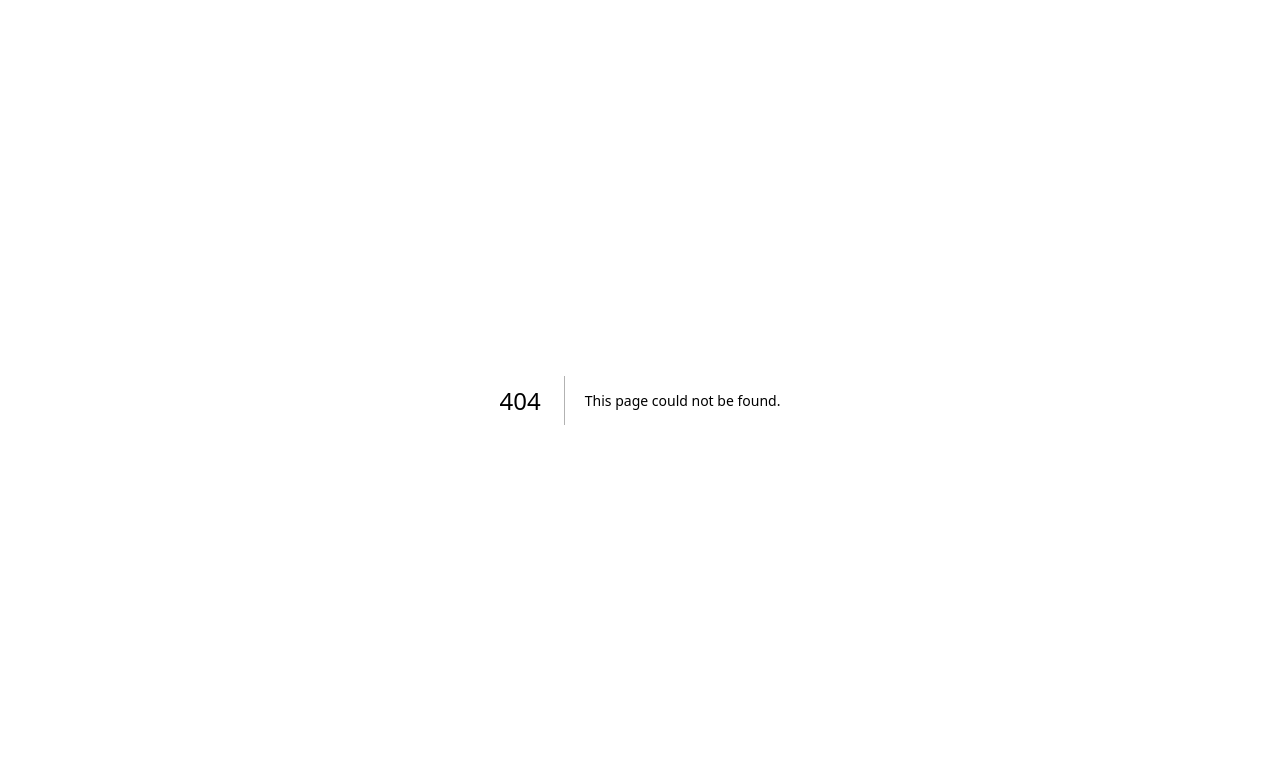
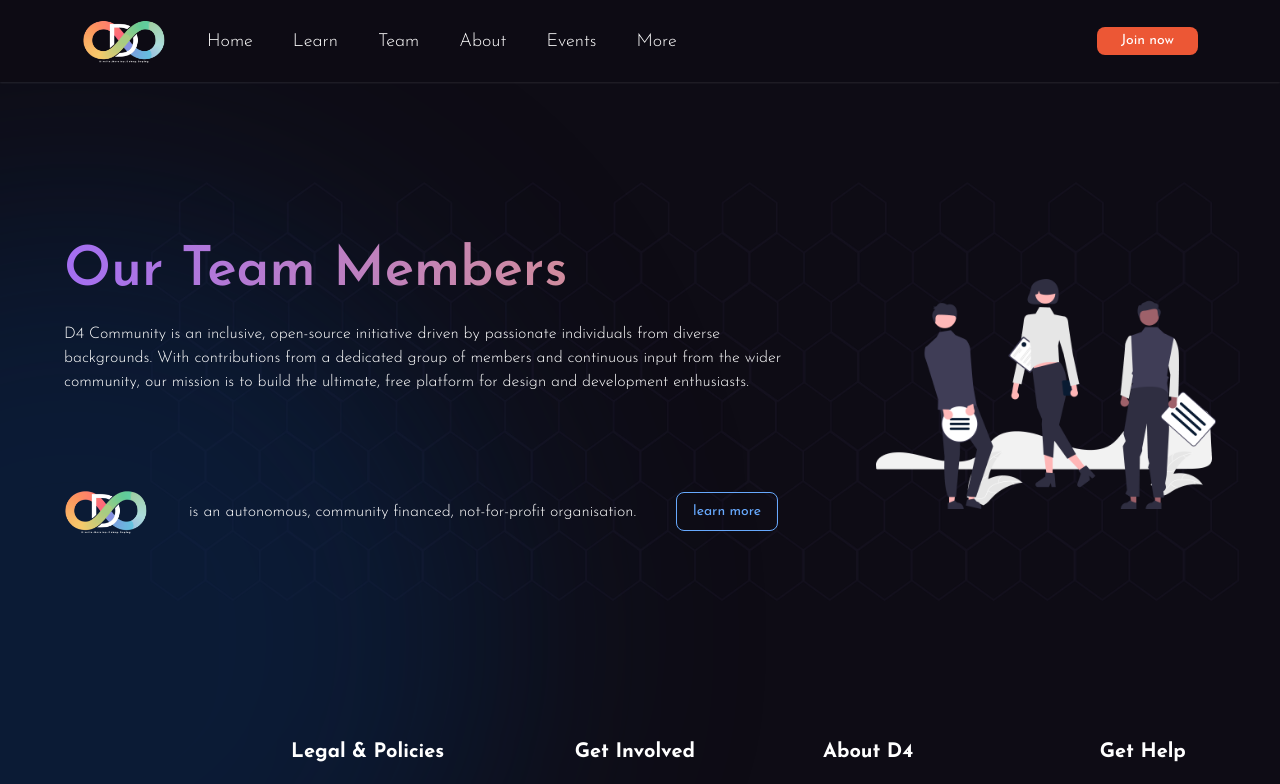
Before and after one commit to D4Community/D4-new-website, a Next.js app: page /team in a window 1280 px wide. Before the commit this address had no page. Shown: the top 784 px of the page. Built offline with nearby package versions, Linux system fonts and the light colour scheme.

Commit message:
added hero section of event and about page and team page

```diff
--- a/app/(pages)/about/page.tsx
+++ b/app/(pages)/about/page.tsx
@@ -1,12 +1,14 @@
 import Background from "@/app/components/Background";
 import Footer from "@/app/components/Footer";
 import HeroSection from "@/app/components/HeroSection";
+
+import aboutImg from "@/app/assets/images/abouthero.png"
 
 export default function AboutPAge() {
     return (
         <div className="relative overflow-hidden text-white">
             <div className="container z-10 relative">
-                <AboutSection />
+                <AboutHeroSection />
             </div>
             <Footer />
             <Background />
@@ -14,10 +16,16 @@ export default function AboutPAge() {
     )
 }
 
-function AboutSection () {
+function AboutHeroSection () {
     return (
         <div>
-            <HeroSection />
+            <HeroSection
+                title={"About D4 Community"}
+                img={aboutImg}
+                description={"An open-source, student-driven organization committed to nurturing community growth."}
+                description2={"Our mission is to inspire and facilitate communication and collaboration among members of the tech community, share best practices, and promote technical expertise."}
+                description3={"We are dedicated to creating an inclusive environment that welcomes individuals of all skill levels, from absolute beginners to seasoned experts."}
+            />
         </div>
     )
 }
--- /dev/null
+++ b/app/(pages)/events/page.tsx
@@ -0,0 +1,30 @@
+import Background from "@/app/components/Background";
+import Footer from "@/app/components/Footer";
+import HeroSection from "@/app/components/HeroSection";
+
+import eventImg from "@/app/assets/images/eventsHeroImg.png"
+
+
+export default function EventPage() {
+    return (
+        <div className="relative overflow-hidden text-white">
+            <div className="container z-10 relative">
+                <EventHeroSection />
+            </div>
+            <Footer />
+            <Background />
+        </div>
+    )
+}
+
+function EventHeroSection () {
+    return (
+        <div>
+            <HeroSection
+                title={"All Events"}
+                img={eventImg}
+                description={"Step into a world where creativity meets technology. Our events brings together designers, developers, and tech enthusiasts to collaborate, learn, and innovate. Don't miss out on this unique opportunity to connect with industry leaders, showcase your skills, and drive the future of design and development!"}
+            />
+        </div>
+    )
+}
--- /dev/null
+++ b/app/(pages)/team/page.tsx
@@ -0,0 +1,30 @@
+import Background from "@/app/components/Background";
+import Footer from "@/app/components/Footer";
+import HeroSection from "@/app/components/HeroSection";
+
+import teamImg from "@/app/assets/images/teamHeroImg.png"
+
+
+export default function TeamPage() {
+    return (
+        <div className="relative overflow-hidden text-white">
+            <div className="container z-10 relative">
+                <TeamHeroSection />
+            </div>
+            <Footer />
+            <Background />
+        </div>
+    )
+}
+
+function TeamHeroSection () {
+    return (
+        <div>
+            <HeroSection
+                title={"Our Team Members"}
+                img={teamImg}
+                description={"D4 Community is an inclusive, open-source initiative driven by passionate individuals from diverse backgrounds. With contributions from a dedicated group of members and continuous input from the wider community, our mission is to build the ultimate, free platform for design and development enthusiasts."}
+            />
+        </div>
+    )
+}
--- a/app/components/Footer.tsx
+++ b/app/components/Footer.tsx
@@ -18,9 +18,28 @@ export default function Footer() {
                         link3={"Cookie Policy"}
                         link4={"Code of Conduct"}
                         link5={"Accessibility Statement"} />
-                    <FooterLinks heading={"Get Involved"} link={"hello"} />
-                    <FooterLinks heading={"About D4"} link={"hello"} />
-                    <FooterLinks heading={"Get Help"} link={"hello"} />
+
+                    <FooterLinks
+                        heading={"Get Involved"}
+                        link1={"D4 Insider"}
+                        link2={"Contribute"}
+                        link3={"Mentor"}
+                        link4={"Donate"} />
+
+                    <FooterLinks
+                        heading={"About D4"}
+                        link1={"About D4 Community"}
+                        link2={"Our Team"}
+                        link3={"Contribute"}
+                        link4={"Partners"}
+                        link5={"Individual Support"} />
+
+                    <FooterLinks
+                        heading={"Get Help"}
+                        link1={"Getting Started"}
+                        link2={"D4's Docs"}
+                        link3={"FAQs"} />
+
                 </div>
             </footer>
             <div className="bg-[#091B32]">
@@ -33,12 +52,12 @@ export default function Footer() {
     )
 }
 
-function FooterLinks({ heading, link1, link2, link3, link4, link5}: any) {
+function FooterLinks({ heading, link1, link2, link3, link4, link5 }: any) {
     return (
         <nav>
             <div>
-                <h2 className="font-bold text-[20px] pb-3">{heading}</h2>
-                <div className="font-light flex flex-col">
+                <h2 className="font-bold text-[20px] pb-4">{heading}</h2>
+                <div className="font-light flex flex-col text-[16px] gap-2">
                     <a>{link1}</a>
                     <a>{link2}</a>
                     <a>{link3}</a>
--- a/app/components/HeroSection.tsx
+++ b/app/components/HeroSection.tsx
@@ -1,16 +1,33 @@
 import Image from "next/image";
-import aboutImg from "../assets/images/abouthero.png"
 
-export default function HeroSection() {
+import { BlueButton } from "./Buttons";
+
+import d4logo from "../assets/images/d4logo.png"
+
+export default function HeroSection({title, description, description2, description3, img}:any) {
     return (
         <div>
-            <div className="md:pt-36 pt-28">
+            <div className="md:py-40 py-28 flex justify-center items-center gap-20">
                 <div>
-                    <h1>About</h1>
-                    <p>lsknxsk</p>
+                <h1 className="sm:text-[55px] text-[48px] font-semibold sm:leading-[60px] leading-[50px] bg-[linear-gradient(to_left,#E49976,#A46FF2)] text-transparent bg-clip-text [-webkit-background-clip:text]">{title}</h1>
+                    <div className="flex flex-col gap-5 pt-5 max-w-[1780px] font-light">
+                        <p>{description}</p>
+                        <p>{description2}</p>
+                        <p>{description3}</p>
+                    </div>
+                    <div className="flex items-center gap-10 pt-11">
+                            <div>
+                                <Image
+                                    className="sm:w-[85px] min-w-[78px]"
+                                    src={d4logo}
+                                    alt={"d4 log0"} />
+                            </div>
+                            <p className="max-w-[450px] font-light sm:text-[16px] text-[14px]">is an autonomous, community financed, not-for-profit organisation.</p>
+                            <BlueButton label={"learn more"} />
+                    </div>
                 </div>
                 <div>
-                    <Image className="w-[820px]" src={aboutImg} alt="About" />
+                    <Image className="max-w-[]" src={img} alt="About" />
                 </div>
             </div>
         </div>
--- a/app/components/Navbar.tsx
+++ b/app/components/Navbar.tsx
@@ -18,9 +18,9 @@ export default function Navbar() {
                     <nav className='items-center gap-10 hidden lg:flex font-light text-[18px]'>
                         <Link className='text-white hover:text-[#EC5735] transition' href='/'>Home</Link>
                         <Link className='text-white hover:text-[#EC5735] transition' href='/'>Learn</Link>
-                        <Link className='text-white hover:text-[#EC5735] transition' href='/'>Members</Link>
+                        <Link className='text-white hover:text-[#EC5735] transition' href='/team'>Team</Link>
                         <Link className='text-white hover:text-[#EC5735] transition' href="/about">About</Link>
-                        <Link className='text-white hover:text-[#EC5735] transition' href='/'>Events</Link>
+                        <Link className='text-white hover:text-[#EC5735] transition' href='/events'>Events</Link>
                         <Link className='text-white hover:text-[#EC5735] transition' href='/'>More</Link>
                     </nav>
                 </div>
```
Also changed, not shown: app/assets/images/eventsHeroImg.png (added), app/assets/images/teamHeroImg.png (added).
